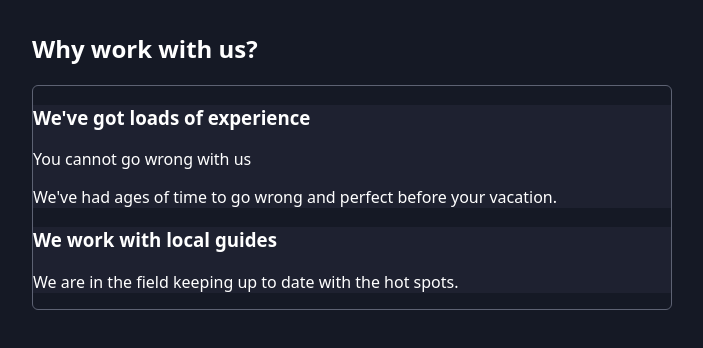
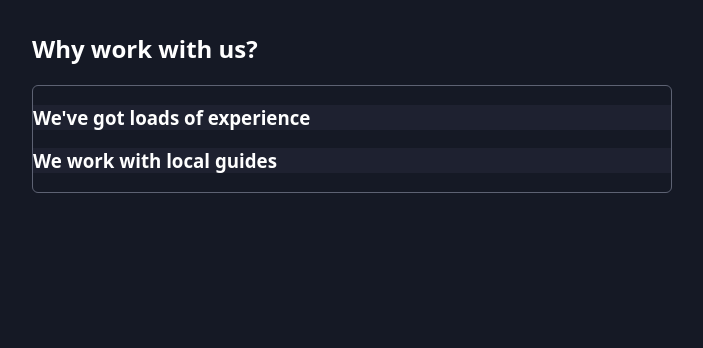
Before and after one commit to niamhbrockbank/react-patterns, a React (Vite) app: page / in a window 1280 px wide. Shown: the top 348 px of the page, without its empty margins (288-991 px from the left). Built offline with nearby package versions, Linux system fonts and the light colour scheme.

Commit message:
Add accordion functionality

```diff
--- a/src/App.jsx
+++ b/src/App.jsx
@@ -7,13 +7,19 @@ function App() {
       <h2>Why work with us?</h2>
 
       <Accordion className="accordion">
-        <AccordionItem className="accordion-item" title="We've got loads of experience">
+        <AccordionItem
+          id="experience"
+          className="accordion-item"
+          title="We've got loads of experience">
             <article>
               <p>You cannot go wrong with us</p>
               <p>We've had ages of time to go wrong and perfect before your vacation.</p>
             </article>
         </AccordionItem>
-        <AccordionItem className="accordion-item" title="We work with local guides">
+        <AccordionItem
+          id="local-guides"
+          className="accordion-item"
+          title="We work with local guides">
           <article>
             <p>We are in the field keeping up to date with the hot spots.</p>
           </article>
--- a/src/components/Accordion/Accordion.jsx
+++ b/src/components/Accordion/Accordion.jsx
@@ -1,5 +1,39 @@
+import { createContext, useContext, useState } from "react"
+
+const AccordionContext = createContext()
+
+export function useAccordionContext() {
+    const ctx = useContext(AccordionContext)
+
+    if (!ctx){
+        throw new Error('To use this requires the <Accordion> wrapper component.')
+    }
+
+    return ctx
+}
+
 export default function Accordion({children, className}){
-    return <ul className={className}>
-        {children}
-    </ul>
+    const [openItemId, setOpenItemId] = useState()
+
+    function openItem(id) {
+        setOpenItemId(id)
+    }
+
+    function closeItem() {
+        setOpenItemId(null)
+    }
+
+    const contextValue = {
+        openItemId,
+        openItem,
+        closeItem
+    }
+
+    return (
+    <AccordionContext.Provider value={contextValue}>
+        <ul className={className}>
+            {children}
+        </ul>
+    </AccordionContext.Provider>
+    )
 }
--- a/src/components/Accordion/AccordionItem.jsx
+++ b/src/components/Accordion/AccordionItem.jsx
@@ -1,8 +1,22 @@
-export default function AccordionItem({className, title, children}) {
+import { useAccordionContext } from "./Accordion"
+
+export default function AccordionItem({id, className, title, children}) {
+    const {openItemId, openItem, closeItem} = useAccordionContext()
+
+    const isOpen = openItemId === id
+
+    function handleClick() {
+        if (isOpen) {
+            closeItem()
+        } else {
+            openItem(id)
+        }
+    }
+
     return (
         <li className={className}>
-            <h3>{title}</h3>
-            <div>{children}</div>
+            <h3 onClick={handleClick}>{title}</h3>
+            <div className={isOpen ? "accordion-item-content open" : "accordion-item-content"}>{children}</div>
         </li>
     )
 }
```
